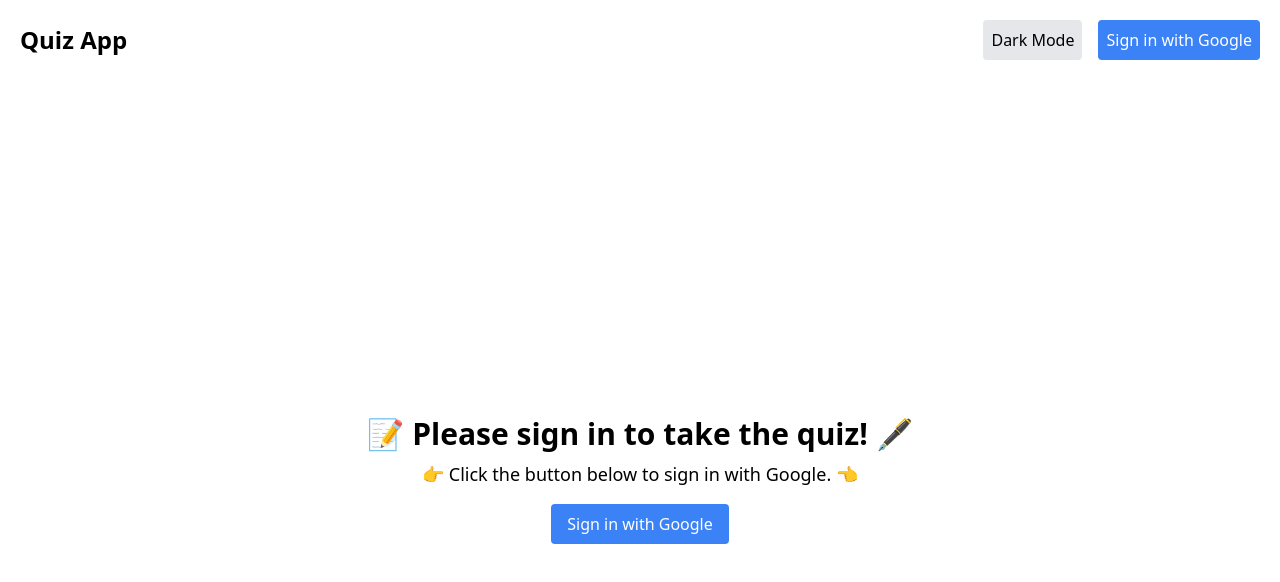
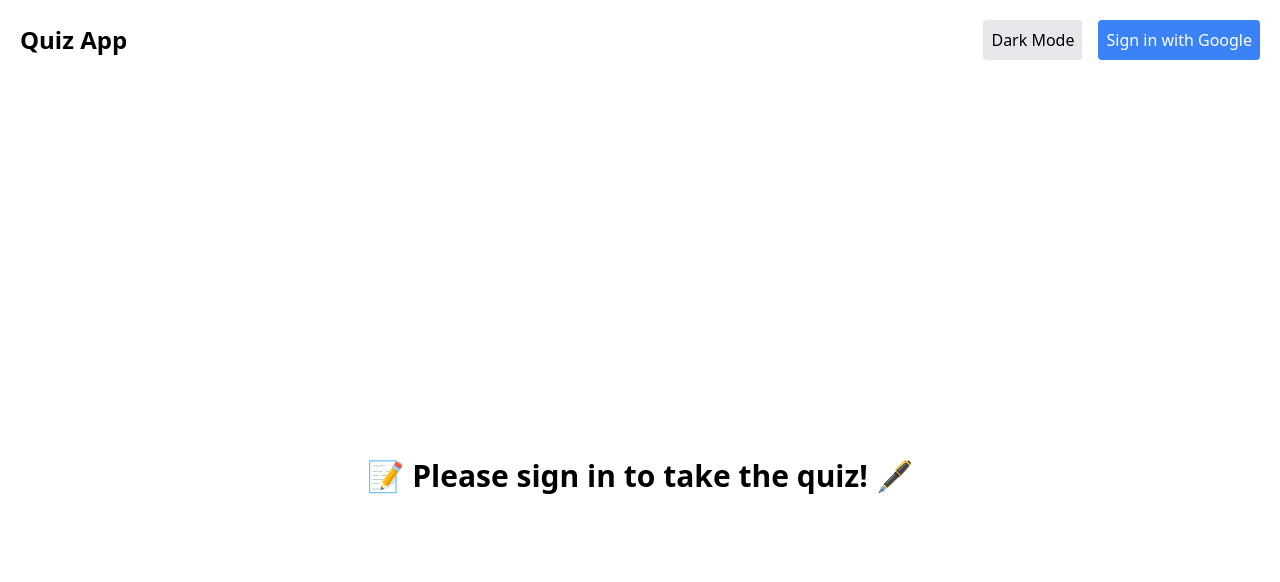
Before and after one commit to vsaiuttam/quiz-app, a Next.js app: page / in a window 1280 px wide. Shown: the top 582 px of the page. Built offline with nearby package versions, Linux system fonts and the light colour scheme; no server answers.

Commit message:
Update index.js

```diff
--- a/pages/index.js
+++ b/pages/index.js
@@ -15,8 +15,8 @@ export default function Home() {
         ) : (
           <div className="text-center">
             <div className="text-3xl font-bold mb-2">📝 Please sign in to take the quiz! 🖋️</div>
-            <div className="text-lg">👉 Click the button below to sign in with Google. 👈</div>
-            <button onClick={() => signIn('google')} className="mt-4 px-4 py-2 bg-blue-500 text-white rounded">Sign in with Google</button>
+
+
           </div>
         )}
       </main>
```
